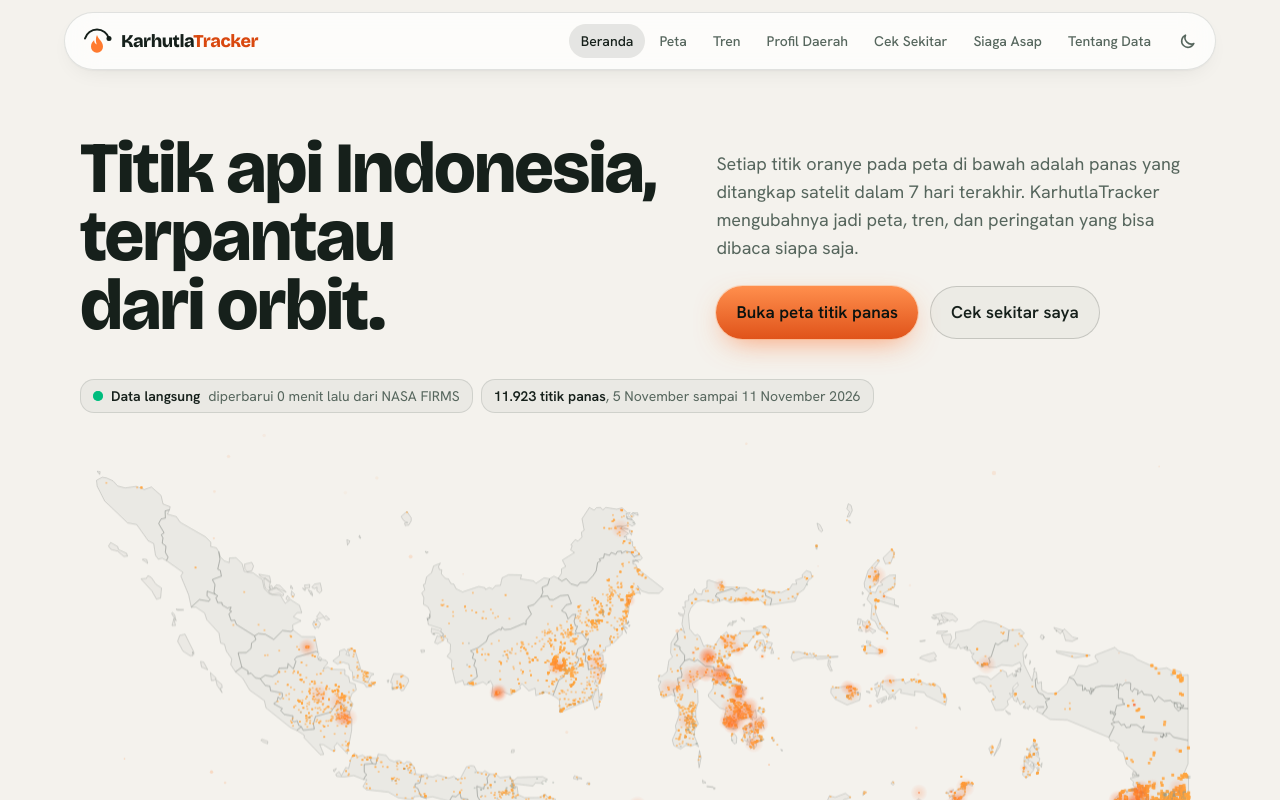
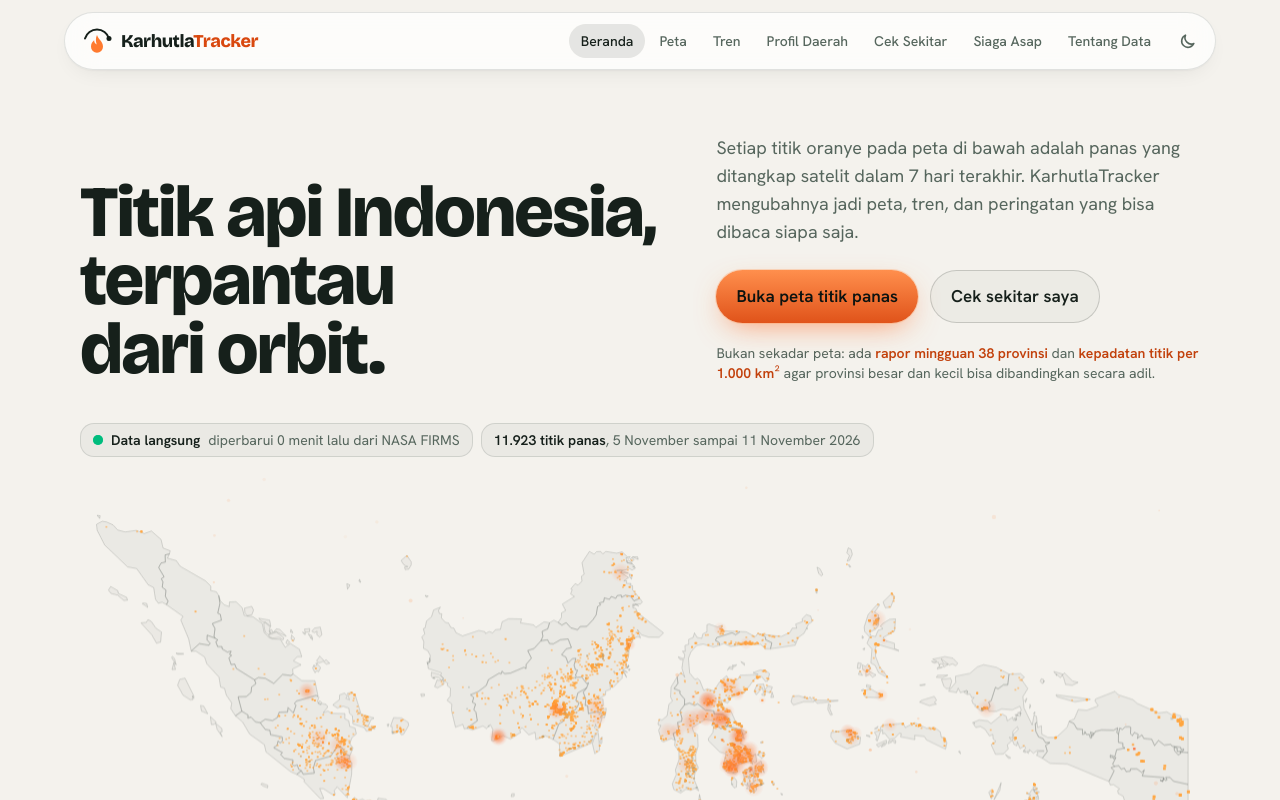
Before and after one commit to IsmailYanuar/karhutla-ops, a Vue app in the folder frontend/: page / in a window 1280 px wide. Shown: the top 800 px of the page. Built offline with nearby package versions, Linux system fonts and the light colour scheme.

Commit message:
Data terbuka di Tentang Data, konteks persentase ekstrem, pembeda di hero beranda

```diff
--- a/frontend/src/pages/Home.vue
+++ b/frontend/src/pages/Home.vue
@@ -63,6 +63,11 @@ const steps = [
               <RouterLink to="/peta" class="btn-ember">Buka peta titik panas</RouterLink>
               <RouterLink to="/sekitar" class="btn-ghost">Cek sekitar saya</RouterLink>
             </div>
+            <p class="mt-5 text-sm text-mist">
+              Bukan sekadar peta: ada <RouterLink to="/tren" class="font-semibold text-flare hover:underline">rapor mingguan 38 provinsi</RouterLink>
+              dan <RouterLink to="/daerah" class="font-semibold text-flare hover:underline">kepadatan titik per 1.000 km²</RouterLink>
+              agar provinsi besar dan kecil bisa dibandingkan secara adil.
+            </p>
           </div>
         </div>
       </div>
--- a/frontend/src/pages/Region.vue
+++ b/frontend/src/pages/Region.vue
@@ -152,6 +152,7 @@ const week = computed(() => {
   const before = sumRange(days.value, addDays(anchor.value, -13), addDays(anchor.value, -7), province.value).total
   if (!before) return now ? { text: 'Baru', dir: 'up', before } : { text: '0%', dir: 'flat', before }
   const p = percentChange(now, before)
+  if (p >= 500) return { text: `${Math.round(now / before).toLocaleString('id-ID')}× lipat`, dir: 'up', before }
   return { text: `${p > 0 ? '+' : ''}${p.toLocaleString('id-ID')}%`, dir: p > 0 ? 'up' : p < 0 ? 'down' : 'flat', before }
 })
 
--- a/frontend/src/pages/Trends.vue
+++ b/frontend/src/pages/Trends.vue
@@ -47,6 +47,7 @@ function change(now, before) {
   if (before == null) return { text: '–', dir: 'na' }
   if (before === 0) return now === 0 ? { text: '0%', dir: 'flat' } : { text: 'Baru', dir: 'up' }
   const p = percentChange(now, before)
+  if (p >= 500) return { text: `${Math.round(now / before).toLocaleString('id-ID')}× lipat`, dir: 'up' }
   return {
     text: `${p > 0 ? '+' : ''}${p.toLocaleString('id-ID')}%`,
     dir: p > 0 ? 'up' : p < 0 ? 'down' : 'flat',
@@ -476,13 +477,13 @@ const COLUMNS = [
                   </div>
                 </td>
                 <td class="px-4 py-2.5 text-right">
-                  <span class="inline-block rounded-full px-2.5 py-0.5 text-xs font-semibold tabular-nums" :class="CHIP[r.weekChange.dir]">
+                  <span class="inline-block rounded-full px-2.5 py-0.5 text-xs font-semibold tabular-nums" :class="CHIP[r.weekChange.dir]" :title="`${fmt(r.pw)} → ${fmt(r.w)} titik`">
                     {{ r.weekChange.text }}
                   </span>
                 </td>
                 <td class="px-4 py-2.5 text-right tabular-nums">{{ fmt(r.d30) }}</td>
                 <td class="px-4 py-2.5 text-right">
-                  <span class="inline-block rounded-full px-2.5 py-0.5 text-xs font-semibold tabular-nums" :class="CHIP[r.yearChange.dir]">
+                  <span class="inline-block rounded-full px-2.5 py-0.5 text-xs font-semibold tabular-nums" :class="CHIP[r.yearChange.dir]" :title="`${fmt(r.y30)} → ${fmt(r.d30)} titik`">
                     {{ r.yearChange.text }}
                   </span>
                 </td>
```
